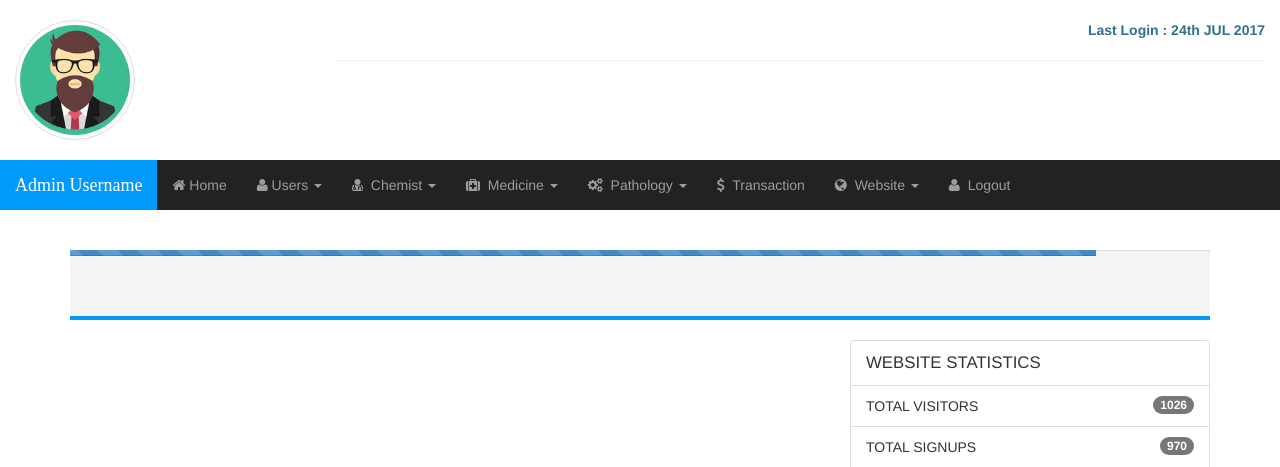
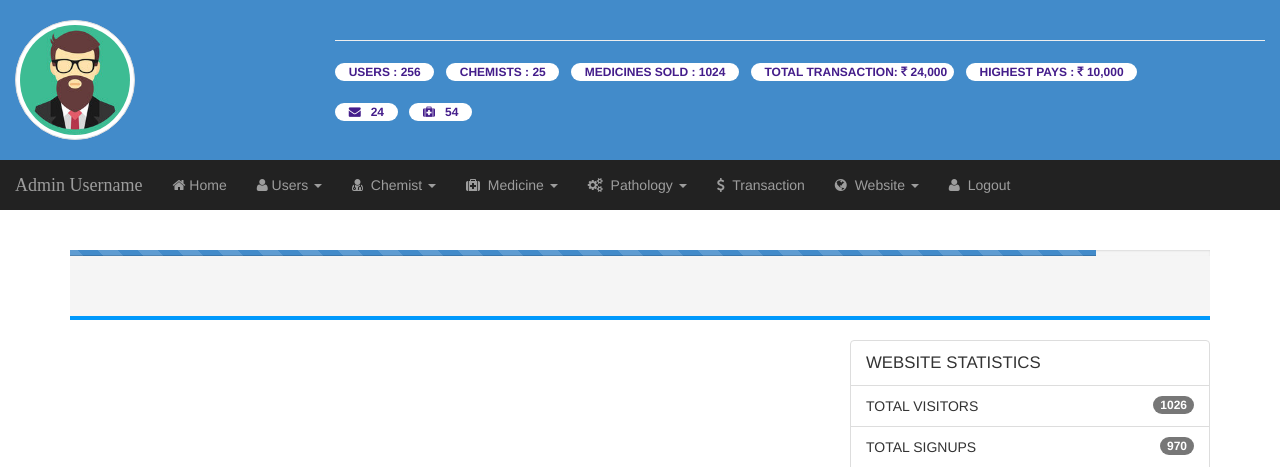
Before and after one commit to prinfohub/prinfohub.github.io, a PHP site: page /admin/admin.php in a window 1280 px wide. Shown: the top 467 px of the page. Run offline with PHP 8.4, Linux system fonts and the light colour scheme; some web fonts are replaced.

Commit message:
admin.php added

```diff
--- a/admin/admin.php
+++ b/admin/admin.php
@@ -18,6 +18,7 @@
 
 </head>
 <body class="">
+<div class="bg-primary">
 <br/>
 <div class="container-fluid">
 	<div class="row">
@@ -25,17 +26,24 @@
 			<img src="image/user.jpg" class="img img-circle mx-100 img-thumbnail img-responsive inline" />
 		</div>
 		<div class="col-sm-9">
-			<p class="mg-0 text-info text-right"><b>Last Login : 24th JUL 2017</b></p>
 			<hr/>
+			<span class="badge  pd-10 bg-wh txt-blu"> &nbsp; USERS : 256 &nbsp; </span>  &nbsp;
+			<span class="badge pd-10 bg-wh txt-blu"> &nbsp; CHEMISTS : 25 &nbsp; </span>  &nbsp;
+			<span class="badge pd-10 bg-wh txt-blu"> &nbsp; MEDICINES SOLD : 1024 &nbsp; </span> &nbsp;
+			<span class="badge pd-10 bg-wh txt-blu"> &nbsp; TOTAL TRANSACTION: <i class="fa fa-inr"></i> 24,000 </span> &nbsp;
+			<span class="badge pd-10 bg-wh txt-blu"> &nbsp; HIGHEST PAYS : <i class="fa fa-inr"></i> 10,000  &nbsp; </span><br/><br/>
+			<span class="badge pd-10 bg-wh txt-blu"> &nbsp; <i class="fa fa-envelope"></i> &nbsp; 24 &nbsp; </span> &nbsp;
+			<span class="badge pd-10 bg-wh txt-blu"> &nbsp; <i class="fa fa-medkit"></i> &nbsp; 54 &nbsp; </span> &nbsp;
 		</div>
 	</div>
 </div>
 <br/>
-	<div class="navbar navbar-default  br-rd-0 mg-0 br-tr b-bt-blu b-tp-blu navbar-inverse">
+</div>
+	<div class="navbar navbar-default  br-rd-0 mg-0 br-tr navbar-inverse">
 		<div class="container-fluid">
-			<div class="navbar-header bg-blu">
-				<a href="" class="navbar-brand bg-blu txt-hd">Admin Username</a>
-				<button class="toggle navbar-toggle" data-toggle="collapse" data-target="#menu">
+			<div class="navbar-header">
+				<a href="" class="navbar-brand txt-hd">Admin Username</a>
+				<button class="toggle navbar-toggle text-wh br-wh" data-toggle="collapse" data-target="#menu">
 					<span class="fa fa-align-right"></span>
 				</button>
 			</div>
--- a/admin/index.php
+++ b/admin/index.php
@@ -26,7 +26,7 @@
 				<div class="col-sm-4"></div>
 				<div class="col-sm-4">
 			<center>
-			<h1>...</h1>
+			<h1><i class="fa fa-user-md"></i><br/>...</h1>
 			</center>
 					<div class="well bg-tr br-tr no-shadow ">
 						<div class="input-group br-rd-0 br-blu">
@@ -40,7 +40,7 @@
 						</div>
 						<br/>
 						<center>
-						<button class="btn btn-default btn-lg br-rd-0">L O G I N</button>
+						<button class="btn btn-default btn-block btn-lg br-rd-0">L O G I N</button>
 						</center>
 					</div>
 				</div>
```
